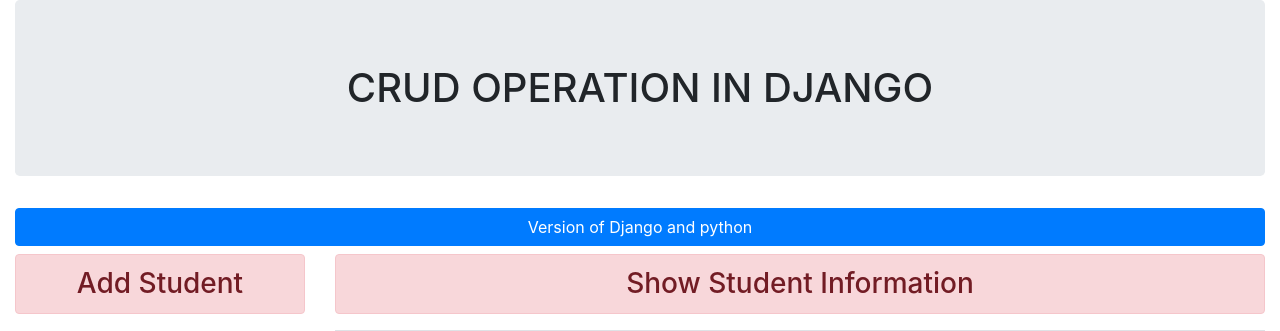
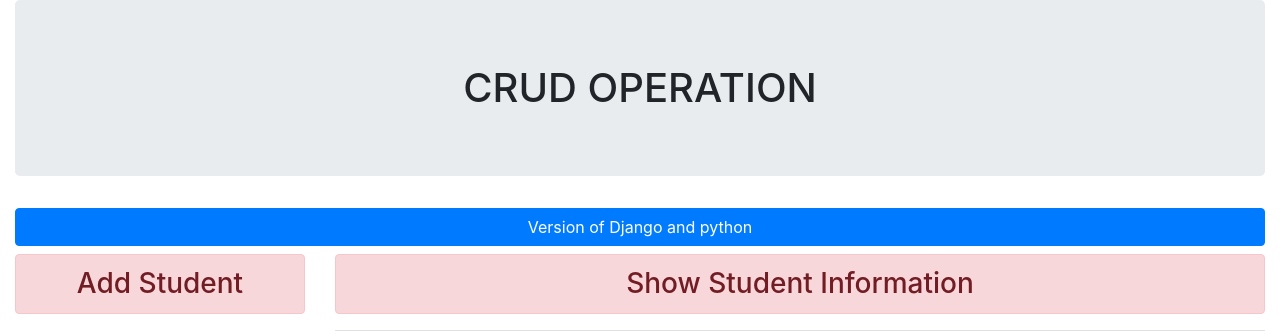
Before and after one commit to 1998mohitverma/CRUD_Operation_1, a Django app: page / in a window 1280 px wide. Shown: the top 331 px of the page. Run offline with Django 3.2, Linux system fonts and the light colour scheme; data comes from the database, SQL or seed files in the repository; some libraries are stand-ins or nearby versions.

Commit message:
change the heading of project name

```diff
--- a/crud_app/templates/crud/base.html
+++ b/crud_app/templates/crud/base.html
@@ -10,7 +10,7 @@
 </head>
 <body>
     <div class="container-fluid">
-    <h1 class="text-center jumbotron">CRUD OPERATION IN DJANGO</h1>
+    <h1 class="text-center jumbotron">CRUD OPERATION</h1>
     <!-- Button to Open the Modal -->
 <button type="button" class="btn btn-primary btn-block" data-toggle="modal" data-target="#myModal">
   Version of Django and python
```
